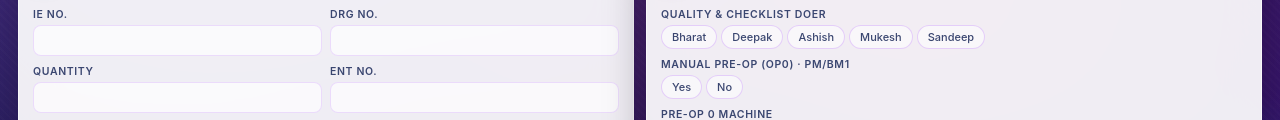
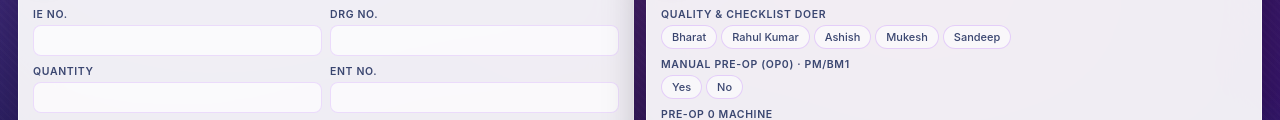
Before and after one commit to vickyinderent/ocp-form, a plain HTML site: page index.html in a window 1280 px wide. Shown: the part 182-302 px from the top of the page. Drawn offline with Linux system fonts and the light colour scheme; no server answers.

```diff
--- a/index.html
+++ b/index.html
@@ -354,7 +354,7 @@
         <div class="field"><label class="q">Quality & Checklist Doer</label>
           <div class="options">
             <label class="opt"><input type="radio" name="Quality and Checklist Doer" value="Bharat"><span>Bharat</span></label>
-            <label class="opt"><input type="radio" name="Quality and Checklist Doer" value="Deepak"><span>Deepak</span></label>
+            <label class="opt"><input type="radio" name="Quality and Checklist Doer" value="Rahul Kumar"><span>Rahul Kumar</span></label>
             <label class="opt"><input type="radio" name="Quality and Checklist Doer" value="Ashish"><span>Ashish</span></label>
             <label class="opt"><input type="radio" name="Quality and Checklist Doer" value="Mukesh"><span>Mukesh</span></label>
             <label class="opt"><input type="radio" name="Quality and Checklist Doer" value="Sandeep"><span>Sandeep</span></label>
```
